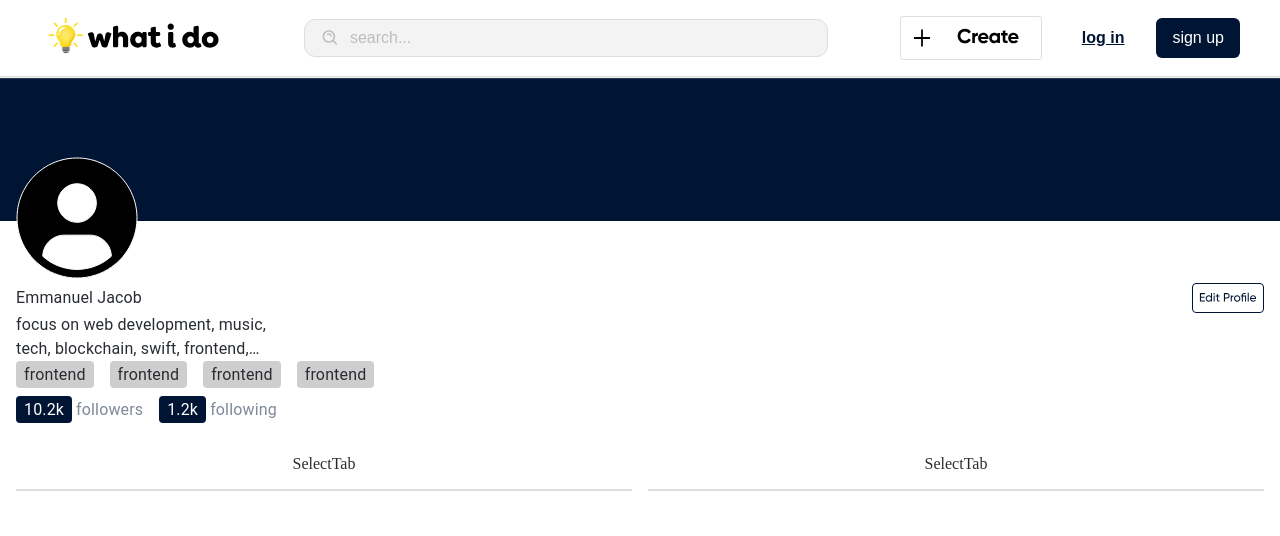
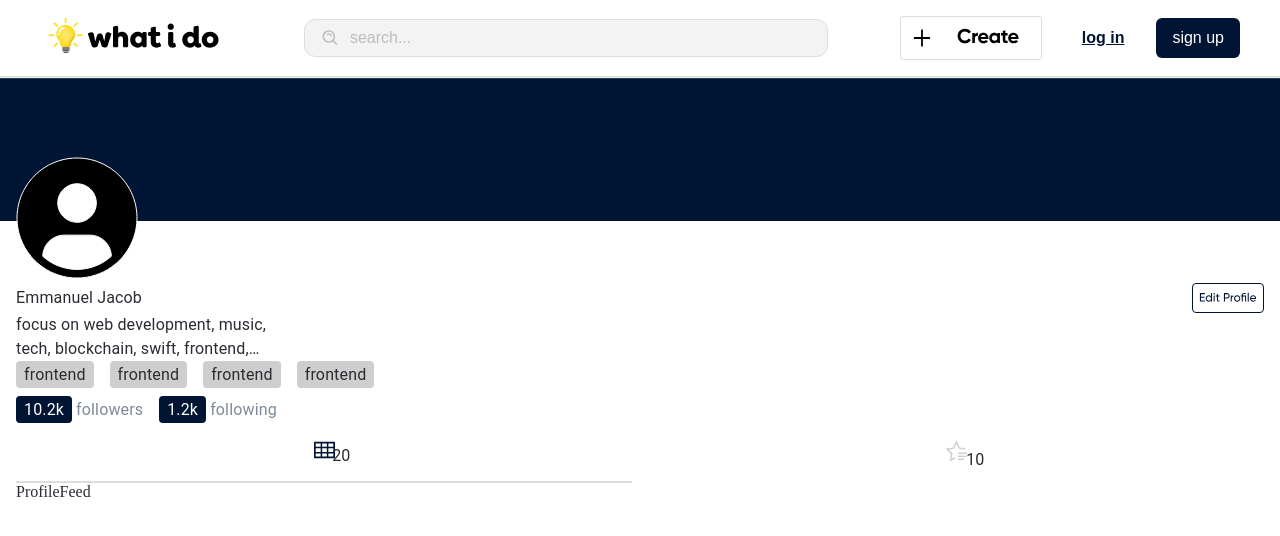
Before and after one commit to Ndirangug/whatido_frontend, a Next.js app: page /profile/1 in a window 1280 px wide. Shown: the top 536 px of the page. Built offline with nearby package versions, Linux system fonts and the light colour scheme.

Commit message:
wip: profile page

```diff
--- a/components/profile/ProfileFeed.js
+++ b/components/profile/ProfileFeed.js
@@ -0,0 +1,7 @@
+import React from 'react';
+
+function ProfileFeed() {
+  return <div>ProfileFeed</div>;
+}
+
+export default ProfileFeed;
--- a/components/profile/ProfileMedia.js
+++ b/components/profile/ProfileMedia.js
@@ -1,13 +1,18 @@
 import { ProfileMediaContainer } from '../../styles/profile.styles';
+import FeedIcon from '../utils/icons/FeedIcon';
+import ReviewIcon from '../utils/icons/ReviewIcon';
+import ProfileFeed from './ProfileFeed';
 import SelectTab from './SelectTab';
 
 function ProfileMedia() {
   return (
     <ProfileMediaContainer>
       <div className="content-select-tab ">
-        <SelectTab />
-        <SelectTab />
+        <SelectTab Icon={FeedIcon} count="20" selected />
+        <SelectTab Icon={ReviewIcon} count="10" />
       </div>
+
+      <ProfileFeed />
     </ProfileMediaContainer>
   );
 }
--- a/components/profile/SelectTab.js
+++ b/components/profile/SelectTab.js
@@ -1,7 +1,17 @@
 import { SelectTabContainer } from '../../styles/profile.styles';
+import { TextxS } from '../utils/typography/Typography';
 
-function SelectTab() {
-  return <SelectTabContainer>SelectTab</SelectTabContainer>;
+function SelectTab({ Icon, count, selected }) {
+  return (
+    <SelectTabContainer selected={selected}>
+      <div className="feed-icon">
+        <Icon selected={selected} />
+        <div className="text">
+          <TextxS>{count}</TextxS>
+        </div>
+      </div>
+    </SelectTabContainer>
+  );
 }
 
 export default SelectTab;
--- /dev/null
+++ b/components/utils/icons/FeedIcon.js
@@ -0,0 +1,18 @@
+function FeedIcon({ selected }) {
+  return (
+    <svg
+      width="21"
+      height="18"
+      viewBox="0 0 21 18"
+      fill="none"
+      xmlns="http://www.w3.org/2000/svg"
+    >
+      <path
+        d="M20.25 0.75H0.75C0.335156 0.75 0 1.08516 0 1.5V16.5C0 16.9148 0.335156 17.25 0.75 17.25H20.25C20.6648 17.25 21 16.9148 21 16.5V1.5C21 1.08516 20.6648 0.75 20.25 0.75ZM19.3125 5.625H14.3438V2.4375H19.3125V5.625ZM19.3125 10.875H14.3438V7.125H19.3125V10.875ZM8.15625 7.125H12.8438V10.875H8.15625V7.125ZM12.8438 5.625H8.15625V2.4375H12.8438V5.625ZM1.6875 7.125H6.65625V10.875H1.6875V7.125ZM1.6875 2.4375H6.65625V5.625H1.6875V2.4375ZM1.6875 12.375H6.65625V15.5625H1.6875V12.375ZM8.15625 12.375H12.8438V15.5625H8.15625V12.375ZM19.3125 15.5625H14.3438V12.375H19.3125V15.5625Z"
+        fill={selected ? '#001433' : 'rgba(0, 20, 51, 0.2)'}
+      />
+    </svg>
+  );
+}
+
+export default FeedIcon;
--- /dev/null
+++ b/components/utils/icons/ReviewIcon.js
@@ -0,0 +1,22 @@
+function ReviewIcon({ selected }) {
+  return (
+    <svg
+      width="25"
+      height="24"
+      viewBox="0 0 25 24"
+      fill="none"
+      xmlns="http://www.w3.org/2000/svg"
+    >
+      <path
+        d="M14 19.5H20V21H14V19.5ZM14 16.5H23V18H14V16.5ZM14 13.5H23V15H14V13.5Z"
+        fill={selected ? '#001433' : 'rgba(0, 20, 51, 0.2)'}
+      />
+      <path
+        d="M15.9117 8.41275L12.5 1.5L9.08821 8.41275L1.45996 9.52125L6.97996 14.9025L5.67646 22.5L11 19.7017V18.0068L7.66921 19.758L8.45821 15.156L8.59171 14.3783L8.02696 13.8285L4.68346 10.5682L9.30421 9.897L10.0842 9.78375L10.4337 9.0765L12.5 4.88925L14.5662 9.0765L14.9157 9.78375L15.6957 9.897L21.2862 10.7108L21.5 9.225L15.9117 8.41275Z"
+        fill={selected ? '#001433' : 'rgba(0, 20, 51, 0.2)'}
+      />
+    </svg>
+  );
+}
+
+export default ReviewIcon;
--- a/components/utils/typography/Typography.js
+++ b/components/utils/typography/Typography.js
@@ -82,5 +82,5 @@ export const TextSm = styled(Typography)`
 `;
 export const TextxS = styled(Typography)`
   font-size: 0.75rem; /* 12px */
-  line-height: 1rem; /* 16px */
+  line-height: 1.1rem; /* 16px */
 `;
--- a/constants/api.js
+++ b/constants/api.js
@@ -1,11 +1,11 @@
 // export const MEDIA_PROCESSING_URL = 'http://localhost:4000';
 // export const API_URL = 'http://localhost:3012';
 // export const CLIENT_ROOT_URL = 'http://localhost:3000';
-export const CLIENT_ROOT_URL = 'http://192.168.0.162:3000';
-export const API_URL = 'http://192.168.0.162:3012';
-export const MEDIA_PROCESSING_URL = 'http://192.168.0.162:4000';
-// export const MEDIA_PROCESSING_URL = 'http://172.20.10.2:4000';
-// export const CLIENT_ROOT_URL = 'http://172.20.10.2:3000';
-// export const API_URL = 'http://172.20.10.2:3012';
+// export const CLIENT_ROOT_URL = 'http://192.168.0.162:3000';
+// export const API_URL = 'http://192.168.0.162:3012';
+// export const MEDIA_PROCESSING_URL = 'http://192.168.0.162:4000';
+export const MEDIA_PROCESSING_URL = 'http://172.20.10.2:4000';
+export const CLIENT_ROOT_URL = 'http://172.20.10.2:3000';
+export const API_URL = 'http://172.20.10.2:3012';
 export const Logo =
   'https://donnysliststory.sfo3.cdn.digitaloceanspaces.com/assets/whatido_logo.jpeg';
--- a/styles/globals.css
+++ b/styles/globals.css
@@ -21,6 +21,7 @@ a {
   --main-icon: #001433;
   --main-indigo: #001433;
   --sub-indigo: rgba(0, 20, 51, 0.7);
+  --gray-indigo: rgba(0, 20, 51, 0.2);
   --main-blue: #2681f2;
   --blue-shade: #4692f2;
   --main-yellow: #fcc95c;
--- a/styles/profile.styles.js
+++ b/styles/profile.styles.js
@@ -80,6 +80,17 @@ export const SelectTabContainer = styled.div`
   display: flex;
   align-items: center;
   justify-content: center;
-  padding: 1rem;
-  border-bottom: 2px solid var(--main-border);
+  padding-bottom: 1rem;
+  border-bottom: ${({ selected }) =>
+    selected ? '2px solid var(--main-border)' : 'none'};
+
+  .feed-icon {
+    position: relative;
+  }
+
+  .text {
+    position: absolute;
+    bottom: -5px;
+    right: -1rem;
+  }
 `;
```
